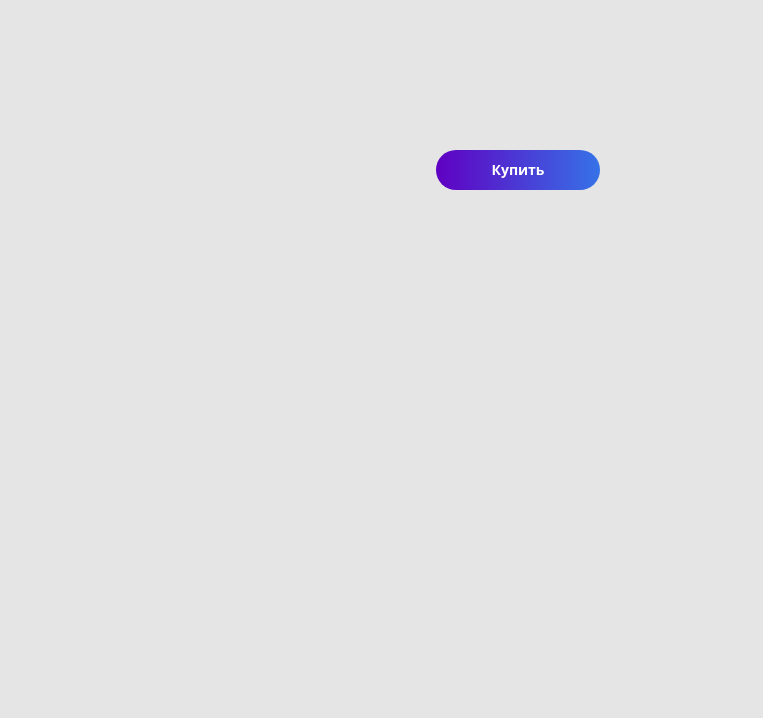
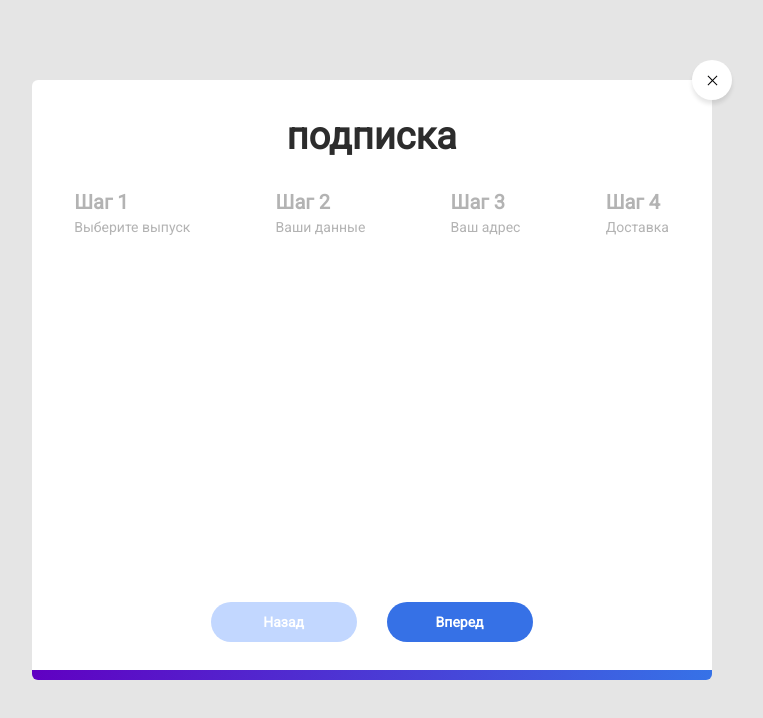
Before and after one commit to Shibaev-Ilya/modal, a website: page index.html in a window 1280 px wide. Both pictures are taken after a click on the link "Купить". Shown: the whole page, without its empty margins (122-885 px from the left). Drawn offline with Linux system fonts and the light colour scheme; files that its build step writes are made by us from their sources.

Commit message:
Модальное окно

```diff
--- a/gulpfile.js
+++ b/gulpfile.js
@@ -2,10 +2,10 @@ var gulp = require("gulp");
 var rename = require("gulp-rename");
 var sass = require("gulp-sass");
 var autoprefixer = require("gulp-autoprefixer");
-var imagemin = require("gulp-imagemin");
-var imageminJpegRecompress = require("imagemin-jpeg-recompress");
-var pngquant = require("imagemin-pngquant");
-var cache = require("gulp-cache");
+// var imagemin = require("gulp-imagemin");
+// var imageminJpegRecompress = require("imagemin-jpeg-recompress");
+// var pngquant = require("imagemin-pngquant");
+// var cache = require("gulp-cache");
 
 // Images optimization and copy in /img
 function images(done) {
@@ -77,6 +77,7 @@ function js(done) {
 
 function watch_file() {
   gulp.watch("./src/scss/**/*", css_style);
+  gulp.watch("./src/js/**/*", js);
 }
 
 gulp.task("default", gulp.parallel(watch_file));
--- a/index.html
+++ b/index.html
@@ -5,12 +5,35 @@
 	<meta charset="UTF-8">
 	<link rel="stylesheet" href="./css/normalize.min.css">
 	<link rel="stylesheet" href="./css/style.min.css">
+	<link href="https://fonts.googleapis.com/css?family=Roboto&display=swap" rel="stylesheet">
 	<title>Document</title>
 </head>
 
 <body>
 	<a href="#" class="button">Купить</a>
-	<div class="modal"></div>
+	<div class="modal">
+		<div class="close"></div>
+		<h2>
+			подписка
+		</h2>
+		<div class="steps">
+			<div class="step"><a href="#">Шаг 1<br><span>Выберите выпуск</span></a></div>
+			<div class="step"><a href="#">Шаг 2<br><span>Ваши данные</span></a></div>
+			<div class="step"><a href="#">Шаг 3<br><span>Ваш адрес</span></a></div>
+			<div class="step"><a href="#">Шаг 4<br><span>Доставка</span></a></div>
+		</div>
+		<div class="wrapper">
+			<div class="step-1"></div>
+			<div class="step-2"></div>
+			<div class="step-3"></div>
+			<div class="step-4"></div>
+		</div>
+
+		<div class="buttonBottom">
+			<div class="back">Назад</div>
+			<div class="forward">Вперед</div>
+		</div>
+	</div>
 	<script src="./js/script.min.js"></script>
 </body>
 
--- a/src/js/script.js
+++ b/src/js/script.js
@@ -0,0 +1,12 @@
+var buy = document.querySelector('.button');
+var modalWindow = document.querySelector('.modal');
+var closeModalWindow = document.querySelector('.close');
+
+buy.addEventListener('click', function(evt) {
+    evt.preventDefault();
+    modalWindow.classList.add('visible');
+});
+
+closeModalWindow.addEventListener('click', function() {
+    modalWindow.classList.remove('visible');
+});
--- a/src/scss/_variables.scss
+++ b/src/scss/_variables.scss
@@ -1,3 +1,4 @@
 $buttonBlue: #3671e6;
 $buttonGradient: linear-gradient(90deg, #6000c2 0%, #3672e7 100%);
-$font: Open Sans;
+$font: 'Roboto', sans-serif;
+$noactive: #B3B3B3;
--- a/src/scss/style.scss
+++ b/src/scss/style.scss
@@ -3,10 +3,12 @@
 body {
   font-family: $font;
   background: #e5e5e5;
+  color: #2c2c2c;
 }
 
 a {
   text-decoration: none;
+  color: #2c2c2c;
 }
 
 .button {
@@ -38,6 +40,108 @@ a {
   left: 12%;
   background-color: #ffffff;
   margin: 0px auto;
+  border-radius: 6px;
+  box-sizing: border-box;
+  background-position: 0 100%;
+  background-repeat: no-repeat;
+  background-size: 100% 10px;
+  background-image: $buttonGradient;
+
+  h2 {
+    font-size: 38px;
+    line-height: 48px;
+    text-align: center;
+  }
+
+  .buttonBottom {
+    display: flex;
+    justify-content: center;
+  }
+
+  .wrapper {
+    width: 680px;
+    height: 365px;
+  }
+
+  .steps {
+    display: flex;
+    justify-content: space-around;
+    .step {
+      display: inline-block;
+      font-size: 20px;
+      font-weight: bold;
+      color: $noactive;
+      a {
+        color: $noactive;
+      }
+
+      span {
+        font-size: 14px;
+        font-weight: normal;
+      }
+    }
+  }
+  .back {
+    width: 146px;
+    height: 40px;
+    background: #c2d7ff;
+    border-radius: 20px;
+    font-family: $font;
+    font-style: normal;
+    font-weight: bold;
+    font-size: 14px;
+    display: flex;
+    justify-content: center;
+    align-items: center;
+    text-align: center;
+
+    color: #ffffff;
+  }
+  .forward {
+    width: 146px;
+    height: 40px;
+    background: #3671e6;
+    border-radius: 20px;
+    margin-left: 30px;
+    font-family: $font;
+    font-style: normal;
+    font-weight: bold;
+    font-size: 14px;
+    line-height: 48px;
+    display: flex;
+    justify-content: center;
+    align-items: center;
+    text-align: center;
+    color: #ffffff;
+  }
+}
+
+.close {
+  position: absolute;
+  cursor: pointer;
+  width: 40px;
+  height: 40px;
+  right: -20px;
+  top: -20px;
+  background-color: #ffffff;
+  box-shadow: 0px 4px 4px rgba(0, 0, 0, 0.1);
+  border-radius: 50%;
+  &:before,
+  &:after {
+    position: absolute;
+    left: 20px;
+    top: 14px;
+    content: "";
+    height: 13px;
+    width: 1px;
+    background-color: #010002;
+  }
+  &:before {
+    transform: rotate(45deg);
+  }
+  &:after {
+    transform: rotate(-45deg);
+  }
 }
 
 .visible {
```
Also changed, not shown: css/normalize.css (deleted), css/style.min.css, js/script.min.js, 1 other file.
